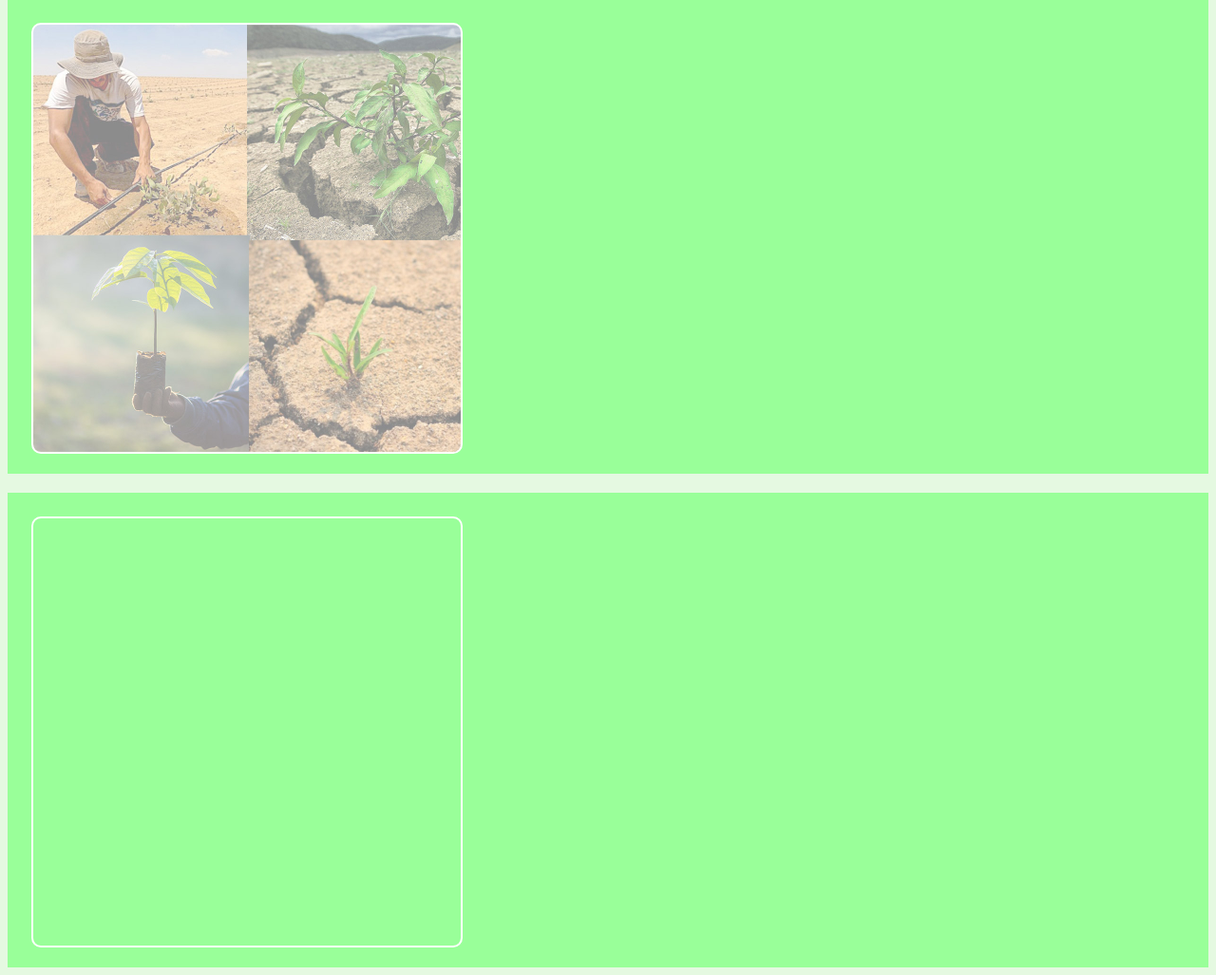
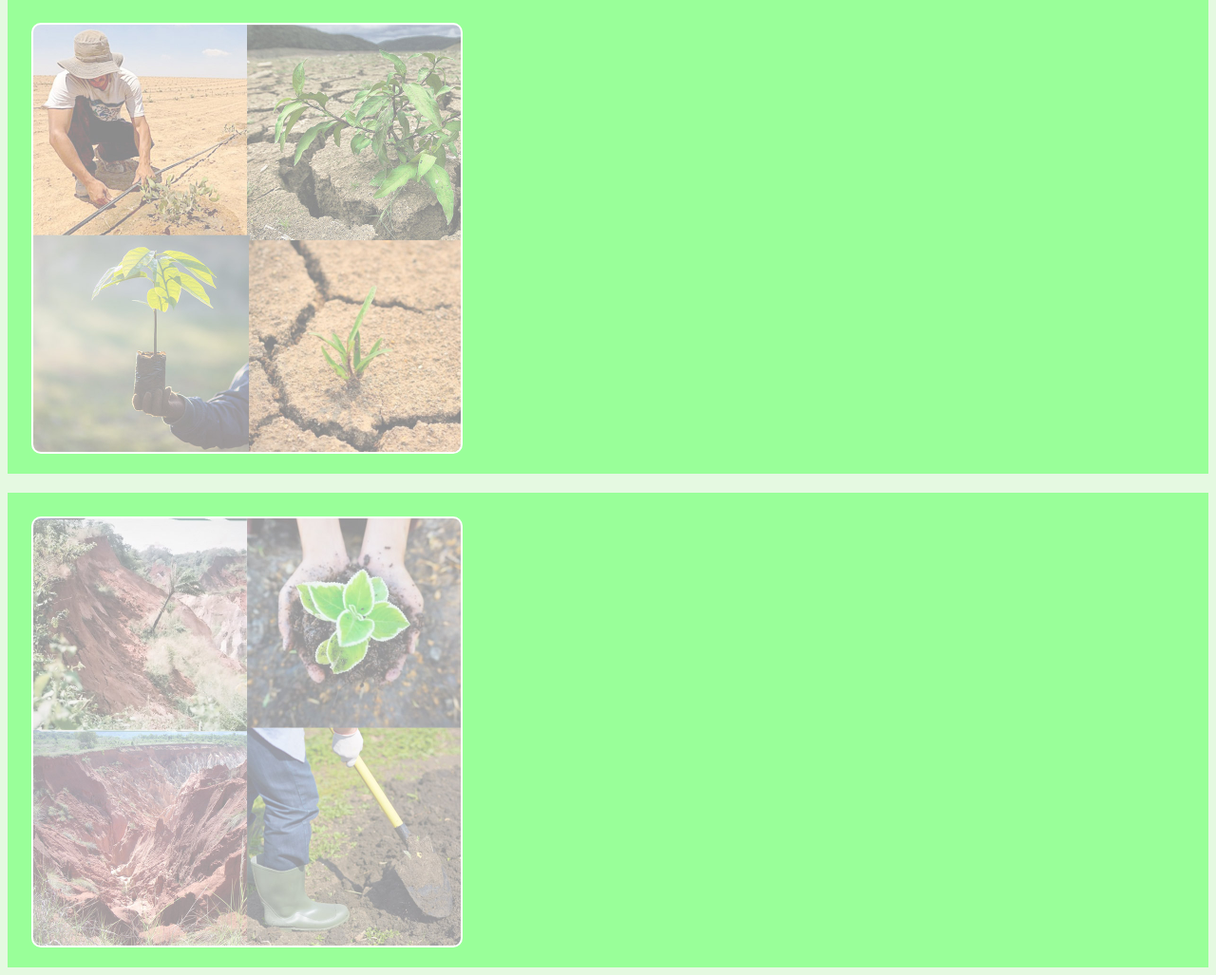
Before and after one commit to uditha-s/planting.greenvibes.lk, a PHP site: page /green.html in a window 1280 px wide. Shown: the part 2547-3574 px from the top of the page at 95% size. Run offline with PHP 8.4, Linux system fonts and the light colour scheme.

Commit message:
added background image for " land "division

```diff
--- a/New folder (8)/green.css
+++ b/New folder (8)/green.css
@@ -328,6 +328,6 @@ width:450px;
 	border:2px solid white;
 margin-left:25px;
 margin-top:25px;
-background-image:url("");
+background-image:url("ida.jpg");
 background-size:cover;
 border-radius: 10px;
```
Also changed, not shown: New folder (8)/ida.jpg (added).
